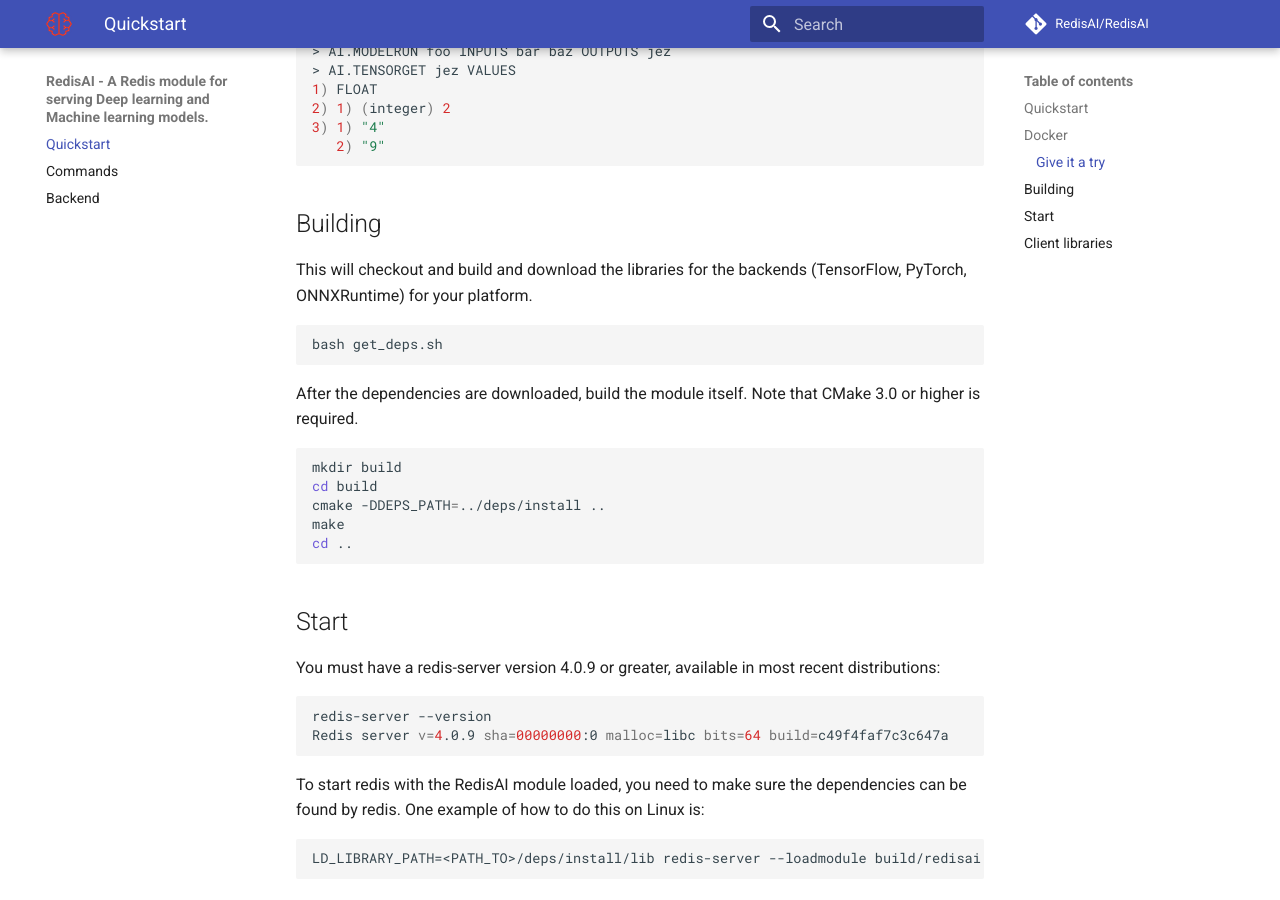
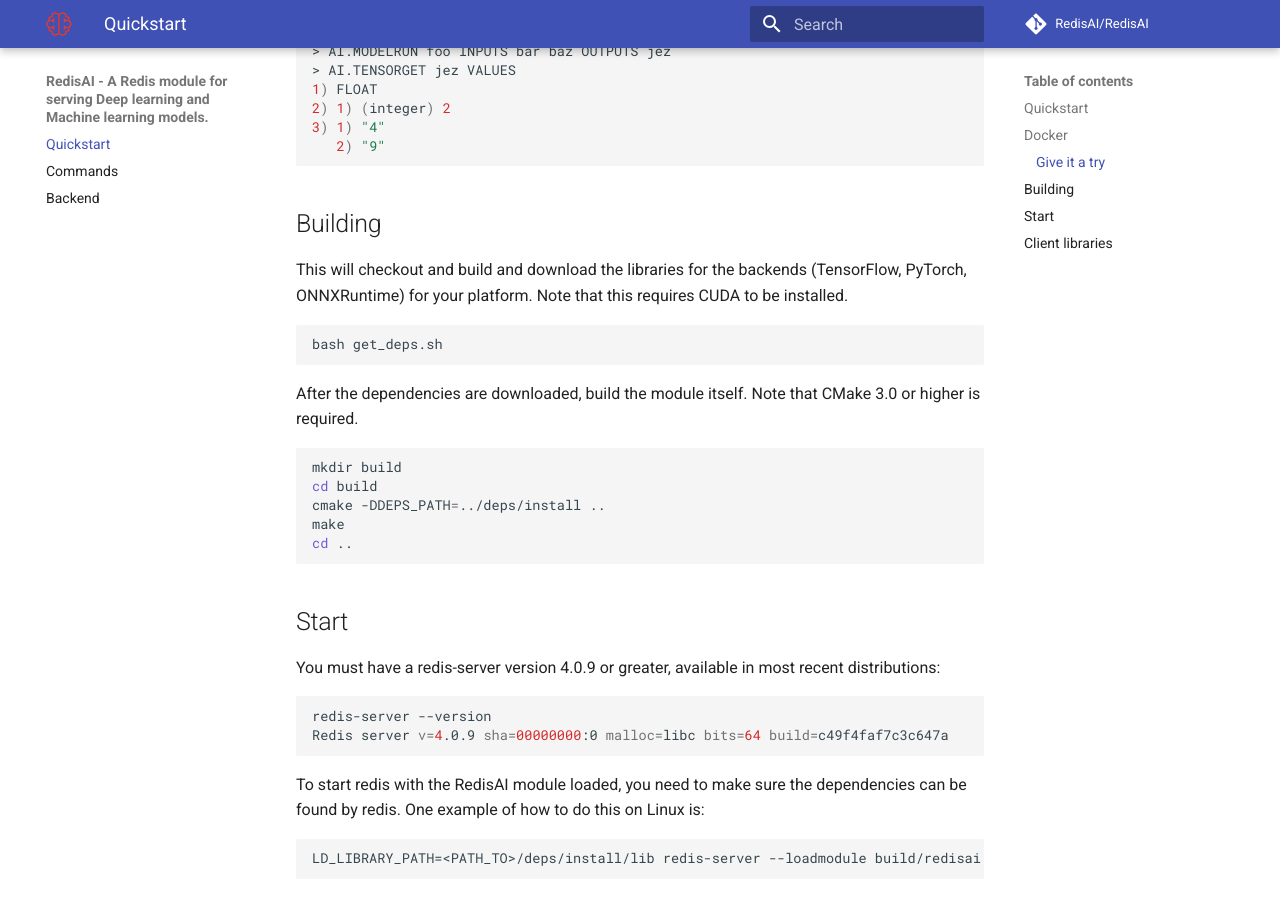
Before and after one commit to RedisAI/RedisAI, an MkDocs documentation site: the page built from docs/index.md, in a window 1280 px wide and 900 px high, scrolled down 1074 px. Built offline with MkDocs 1.6.1 and Material for MkDocs 9.7.7, drawn with Linux system fonts in a browser that asks for light colours; comment, search, counter and statistics services are not loaded; old or Windows-style settings are respelled for this version of MkDocs.

Commit message:
add cuda

````diff
--- a/docs/index.md
+++ b/docs/index.md
@@ -40,7 +40,7 @@
 ```
 
 ## Building
-This will checkout and build and download the libraries for the backends (TensorFlow, PyTorch, ONNXRuntime) for your platform.
+This will checkout and build and download the libraries for the backends (TensorFlow, PyTorch, ONNXRuntime) for your platform.  Note that this requires CUDA to be installed.
 ```sh
 bash get_deps.sh
 
````
